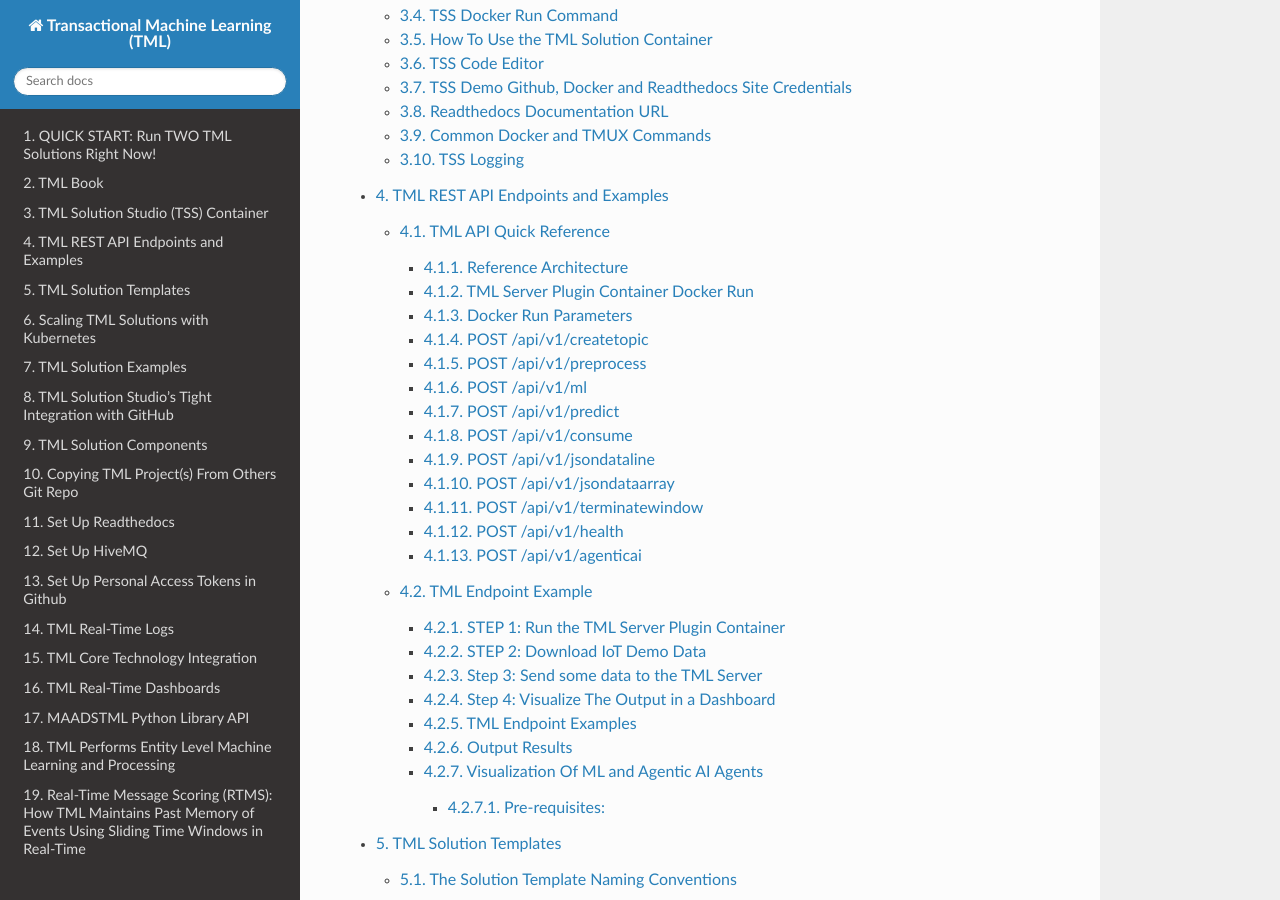
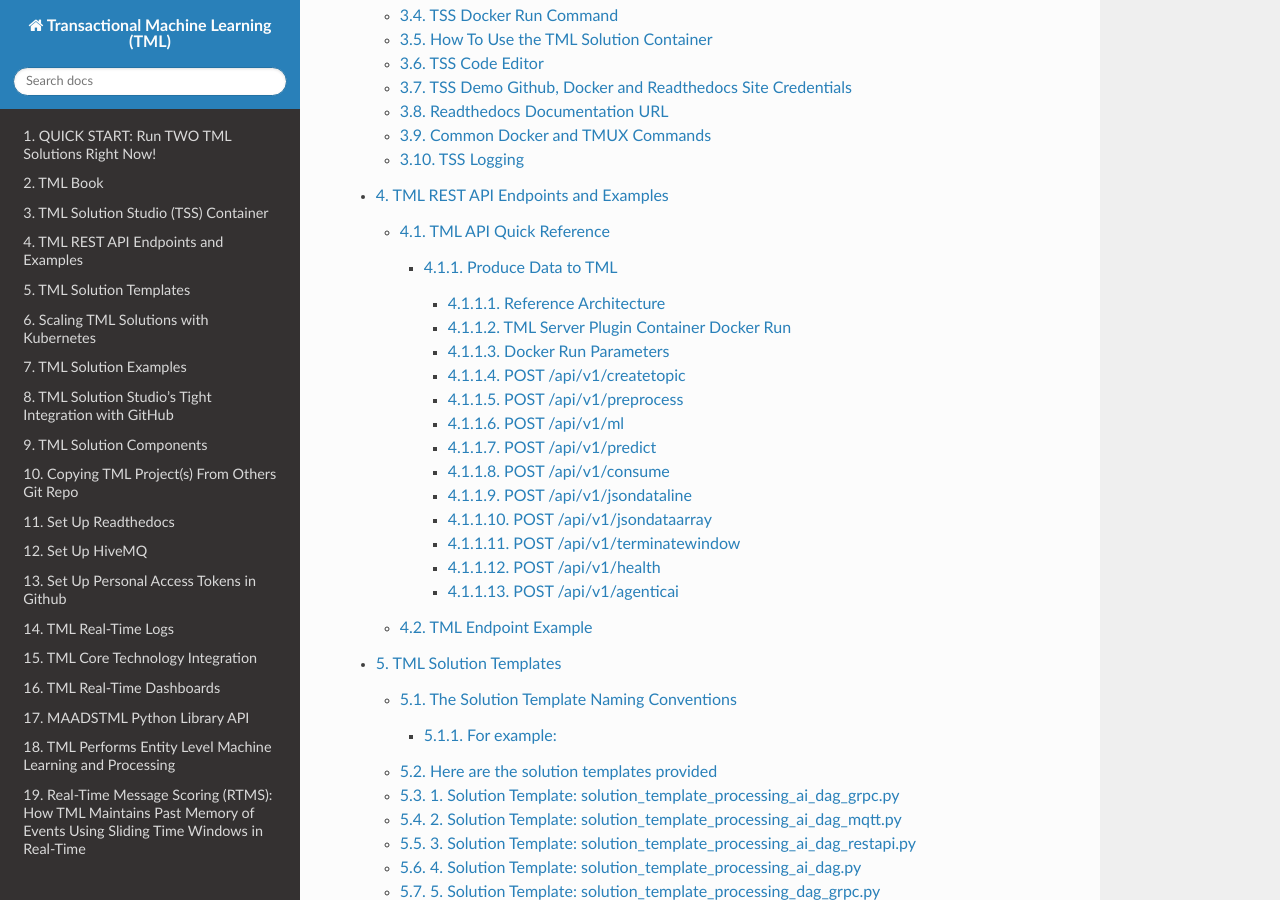
Before and after one commit to smaurice101/readthedocs, a Sphinx documentation site: the page built from docs/source/index.rst, in a window 1280 px wide and 900 px high, scrolled down 5563 px. Built offline with Sphinx 7.4.7 and the Read the Docs theme 3.1.0, drawn with Linux system fonts in a browser that asks for light colours; pages that are not in the unit, such as notebooks, are missing from menus; some of the changed lines change nothing that is shown; some of the changed text lies outside the part shown.

Commit message:
Update tmlapi.rst

```diff
--- a/docs/source/tmlapi.rst
+++ b/docs/source/tmlapi.rst
@@ -13,8 +13,12 @@
 - ``POST /api/v1/preprocess`` - [`click <https://tml.readthedocs.io/en/latest/tmlapi.html#post-api-v1-preprocess>`_] Data preprocessing (`step=4|4c`, `rawdatatopic`) → 200,400
 - ``POST /api/v1/ml`` - [`click <https://tml.readthedocs.io/en/latest/tmlapi.html#post-api-v1-ml>`_] Train ML models (`step=5`, `trainingdatafolder`) → 200,400
 - ``POST /api/v1/predict`` - [`click <https://tml.readthedocs.io/en/latest/tmlapi.html#post-api-v1-predict>`_] Run predictions (`step=6`, `pathtoalgos`) → 200,400
+- ``POST /api/v1/ai`` - [`click <https://tml.readthedocs.io/en/latest/tmlapi.html#post-api-v1-ai>`_] Run LLM AI Analysis (`step=9`, `pgpt-model`) → 200,400
 - ``POST /api/v1/agenticai`` - [`click <https://tml.readthedocs.io/en/latest/tmlapi.html#post-api-v1-agenticai>`_] Run Agentic AI Analysis (`step=9b`, `ollama-model`) → 200,400
 - ``POST /api/v1/consume`` - [`click <https://tml.readthedocs.io/en/latest/tmlapi.html#post-api-v1-consume>`_] Consume messages (`topic`, `forwardurl`) → 200,400,500
+
+Produce Data to TML
+"""""""""""""""""""
 - ``POST /api/v1/jsondataline`` - [`click <https://tml.readthedocs.io/en/latest/tmlapi.html#post-api-v1-jsondataline>`_] Send single JSON → 200
 - ``POST /api/v1/jsondataarray`` - [`click <https://tml.readthedocs.io/en/latest/tmlapi.html#post-api-v1-jsondataarray>`_] Send JSON array → 200
 - ``POST /api/v1/terminatewindow`` - [`click <https://tml.readthedocs.io/en/latest/tmlapi.html#post-api-v1-teminatewindow>`_] Send JSON array → 200
@@ -1734,6 +1738,7 @@
 
 .. code-block:: python
 
+
    import requests
    import sys
    from datetime import datetime
@@ -1827,6 +1832,41 @@
            "windowinstance": windowinstance
        }
 
+       async with aiohttp.ClientSession() as session:
+           async with session.post(API_ENDPOINT, json=payload) as response:
+               print(f"Status: {response.status}, Response: {await response.text()}")
+
+
+   #----------------- AI ENDPOINT ------------------------------
+
+   async def run_ai(API_ENDPOINT,step,vectordimension,contextwindowsize,vectorsearchtype,temperature,docfolderingestinterval,docfolder,vectordbcollectionname,
+                      hyperbatch,keyprocesstype,keyattribute,context,prompt,pgptport,pgpthost,pgpt_data_topic,consumefrom,rollbackoffset,pgptcontainername,windowinstance):
+
+       payload = {
+           "step": step,
+           "vectordimension": vectordimension, # dimension of the embedding
+           "contextwindowsize": contextwindowsize, # context window size for LLM
+           "vectorsearchtype": vectorsearchtype, # RAG vector search type
+           "temperature": temperature, # LLM temperature setting
+           "docfolderingestinterval": docfolderingestinterval, # how how to reload documents in vector DB
+           "docfolder": docfolder, # you can place your documents in /rawdata folder i.e. /rawdata/mylogs
+           "vectordbcollectionname": vectordbcollectionname,
+           "hyperbatch": hyperbatch, # set to 1 or 0 - if 0 TML sends line by line to Pgpt or in batch all of the data in consumefrom topic
+           "keyprocesstype": keyprocesstype, # anomprob, max, min, etc any TML processtypes
+           "keyattribute": keyattribute, # any attribute in the data you are processing: Power, Voltage, Current
+           "context": context, # prompt context
+           "prompt": prompt, # the prompt
+           "pgptport": pgptport, # pgpt container port
+           "pgpthost": pgpthost, # pgpt container host
+           "pgpt_data_topic": pgpt_data_topic,  # topic that tml/pgpt will store its responses
+           "consumefrom": consumefrom, # topic tml/pgpt will consume data and apply the prompt
+           "rollbackoffset": rollbackoffset,  # how much data pgpt to process
+           "pgptcontainername": pgptcontainername, # pgpt container name
+           "windowinstance": windowinstance # window instance
+       }
+
+       payload=json.dumps(payload, indent=2)
+       payload=json.loads(payload)
        async with aiohttp.ClientSession() as session:
            async with session.post(API_ENDPOINT, json=payload) as response:
                print(f"Status: {response.status}, Response: {await response.text()}")
@@ -1907,7 +1947,7 @@
 
    apiroute = "createtopic"
    API_ENDPOINT = "{}//localhost:{}/api/v1/{}".format(httpaddr,rest_port,apiroute)
-   topics="mytopic,mytopic2,all-agents-responses"  # change to any topic name
+   topics="mytopic,mytopic2,all-agents-responses,ai-responses"  # change to any topic name
    asyncio.run(create_topics(API_ENDPOINT,topics))
 
    #----------------- CALL PREPROCESS --------------------------------------------------------------------------
@@ -1970,6 +2010,37 @@
    windowinstance="prediction"#"prediction-window"
 
    asyncio.run(run_predictions(API_ENDPOINT,step,algofolder,rollbackoffsets,consumefrom,inputdata,streamstojoin,ml_prediction_topic,preprocess_data_topic,windowinstance))
+
+   #----------------- CALL AI --------------------------------------------------------------------------
+   print("** CALLING AI ENDPOINT **")
+
+   apiroute = "ai"
+   API_ENDPOINT = "{}//localhost:{}/api/v1/{}".format(httpaddr,rest_port,apiroute)
+
+   step="9"
+   vectordimension = '768'
+   contextwindowsize= '8192' #agent - team lead - supervisor
+   vectorsearchtype= 'Manhattan'
+   temperature= '0.1'
+   docfolderingestinterval= '900'
+   docfolder= ''
+   vectordbcollectionname= 'tml-pgpt'
+   hyperbatch= '0'
+   keyprocesstype= ''
+   keyattribute= 'hyperprediction'
+   context= ''
+   prompt= ''
+   pgptport= '8001'
+   pgpthost= 'http://127.0.0.1'
+   pgpt_data_topic = 'ai-responses'
+   consumefrom = 'iot-preprocess'
+   rollbackoffset = '5'
+   pgptcontainername = 'maadsdocker/tml-privategpt-with-gpu-nvidia-amd64-v2'
+   windowinstance = 'ai'
+
+   asyncio.run(run_ai(API_ENDPOINT,step,vectordimension,contextwindowsize,vectorsearchtype,temperature,docfolderingestinterval,docfolder,vectordbcollectionname,
+                      hyperbatch,keyprocesstype,keyattribute,context,prompt,pgptport,pgpthost,pgpt_data_topic,consumefrom,rollbackoffset,pgptcontainername,windowinstance))
+
 
    #----------------- CALL AGENTIC AI --------------------------------------------------------------------------
    print("** CALLING AGENTIC AI ENDPOINT **")
@@ -2103,6 +2174,7 @@
 
    asyncio.run(health(API_ENDPOINT))
 
+
 Output Results
 ---------------
 
```
